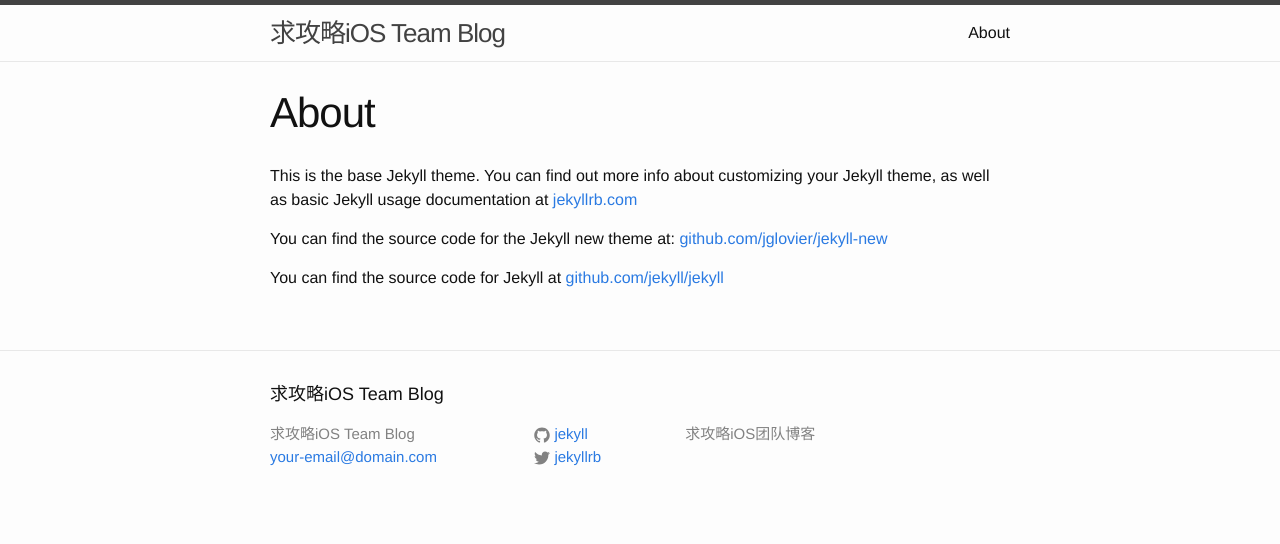
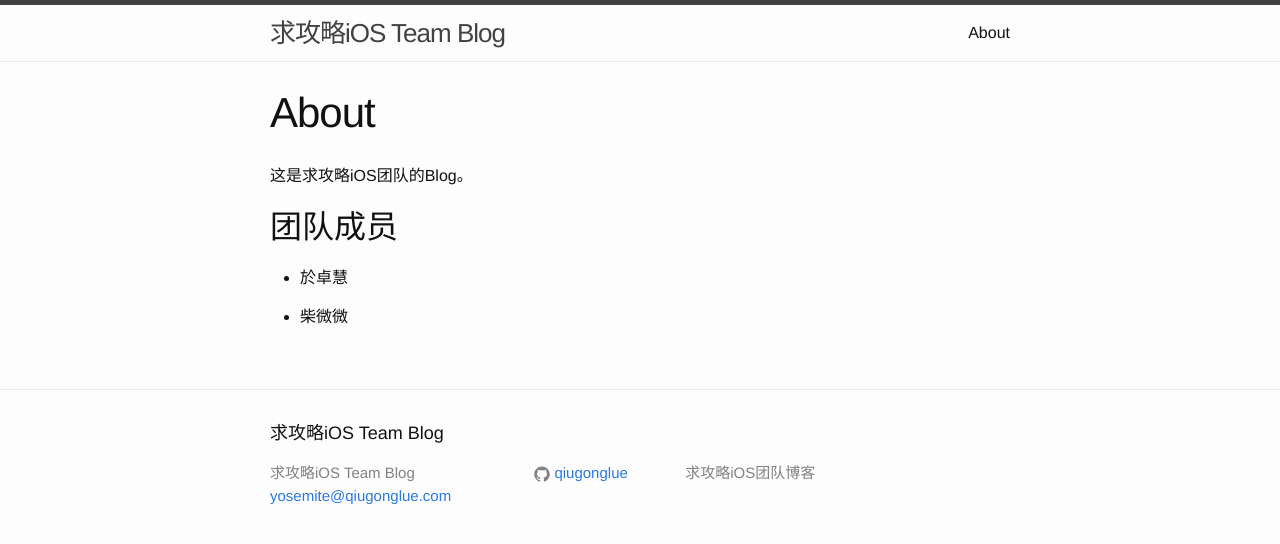
Before and after one commit to qiugonglue/iOSBlog, a Jekyll site: the page built from about.md, in a window 1280 px wide. Shown: the top 544 px of the page. Built offline with Jekyll 4.4.1, drawn with Linux system fonts in a browser that asks for light colours.

Commit message:
about update

```diff
--- a/_config.yml
+++ b/_config.yml
@@ -1,12 +1,17 @@
 # Site settings
 title: 求攻略iOS Team Blog
-email: your-email@domain.com
+email: yosemite@qiugonglue.com
 description: > # this means to ignore newlines until "baseurl:"
   求攻略iOS团队博客
 baseurl: "/iOSBlog" # the subpath of your site, e.g. /blog/
 url: "http://qiugonglue.github.io" # the base hostname & protocol for your site
-twitter_username: jekyllrb
-github_username:  jekyll
+# twitter_username: jekyllrb
+github_username:  qiugonglue
+
+
+sass:
+  sass_dir: _sass
+  style: :compressed
 
 # Build settings
 markdown: kramdown
--- a/about.md
+++ b/about.md
@@ -4,8 +4,10 @@ title: About
 permalink: /about/
 ---
 
-This is the base Jekyll theme. You can find out more info about customizing your Jekyll theme, as well as basic Jekyll usage documentation at [jekyllrb.com](http://jekyllrb.com/)
+这是求攻略iOS团队的Blog。
 
-You can find the source code for the Jekyll new theme at: [github.com/jglovier/jekyll-new](https://github.com/jglovier/jekyll-new)
+## 团队成员
 
-You can find the source code for Jekyll at [github.com/jekyll/jekyll](https://github.com/jekyll/jekyll)
+- 於卓慧
+
+- 柴微微
```
